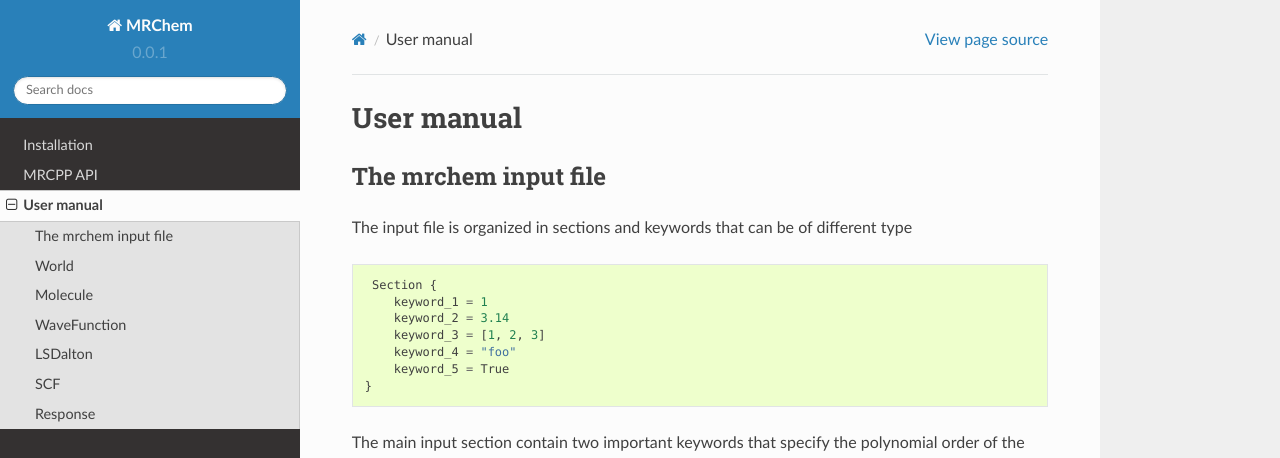
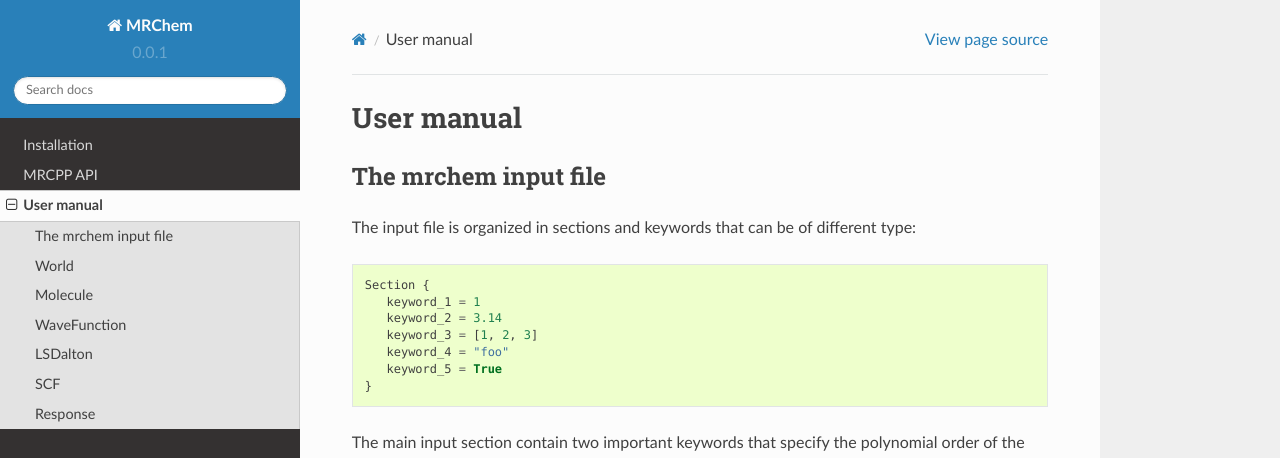
Before and after one commit to ylvao/mrchem, a Sphinx documentation site: the page built from docs/userguide.rst, in a window 1280 px wide and 900 px high. Shown: the top 458 px of the window. Built offline with Sphinx 7.4.7 and the Read the Docs theme 2.0.0, drawn with Linux system fonts in a browser that asks for light colours.

```diff
--- a/docs/userguide.rst
+++ b/docs/userguide.rst
@@ -6,9 +6,8 @@ The mrchem input file
 ---------------------
 
 The input file is organized in sections and keywords that can be of different
-type
+type::
 
-.. code-block:: c
 
      Section {
         keyword_1 = 1
@@ -16,7 +15,7 @@ type
         keyword_3 = [1, 2, 3]
         keyword_4 = "foo"
         keyword_5 = True
-    }
+     }
 
 
 
```
